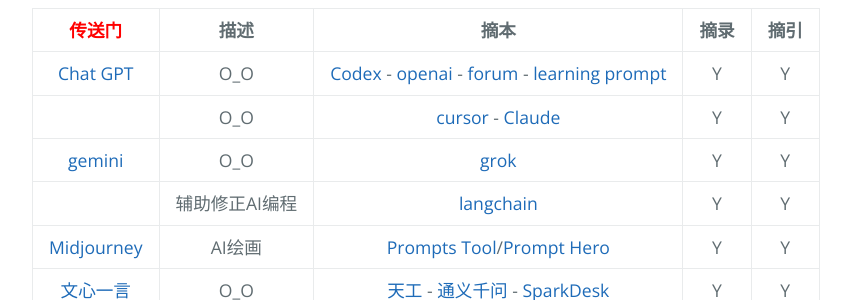
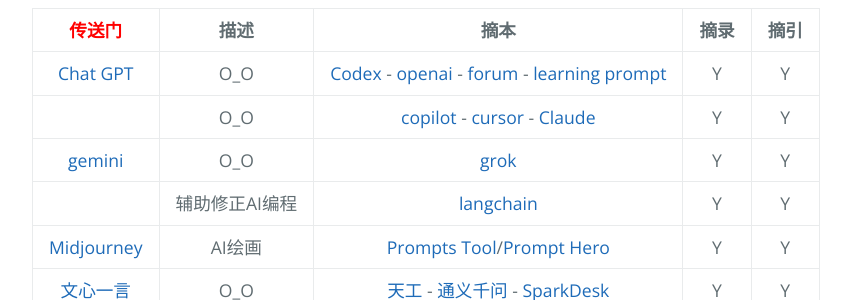
Before and after one commit to AmbroseRen/test, a Jekyll site: the page built from Data/AI/index.md, in a window 1280 px wide. Shown: the part 125-425 px from the top of the page, without its empty margins (192-1043 px from the left). Built offline with Jekyll 4.4.1, drawn with Linux system fonts in a browser that asks for light colours; nearby versions of some CDN libraries; our own code applies the rules of GitHub Pages for plain Markdown files; library files that are not in the unit come from our copies; the repository's description, which GitHub fills in, is left out.

Commit message:
Update index.md

```diff
--- a/Data/AI/index.md
+++ b/Data/AI/index.md
@@ -21,7 +21,7 @@
 | [<font color="#ff0000">传送门</font>](../../navigation.md) | 描述 | 摘本 | 摘录 | 摘引 |
 |:---:|:---:|:---:|:---:|:---:|
 | [Chat GPT](https://chat.openai.com/auth/login) | O_O | [Codex](https://chatgpt.com/codex/cloud) - [openai](https://openai.com/) - [forum](https://forum.openai.com/) - [learning prompt](https://learningprompt.wiki/) | Y | Y |
-| []() | O_O | [cursor](https://cursor.com/cn/dashboard) - [Claude](https://claude.ai/new) | Y | Y |
+| []() | O_O | [copilot](https://github.com/copilot) - [cursor](https://cursor.com/cn/dashboard) - [Claude](https://claude.ai/new) | Y | Y |
 | [gemini](https://gemini.google.com/) | O_O | [grok](https://grok.com/) | Y | Y |
 | []() | 辅助修正AI编程 | [langchain](https://www.langchain.com/langgraph) | Y | Y |
 | [Midjourney](https://www.midjourney.com/) | AI绘画 | [Prompts Tool](https://prompt.noonshot.com/)/[Prompt Hero](https://prompthero.com/) | Y | Y |
```
